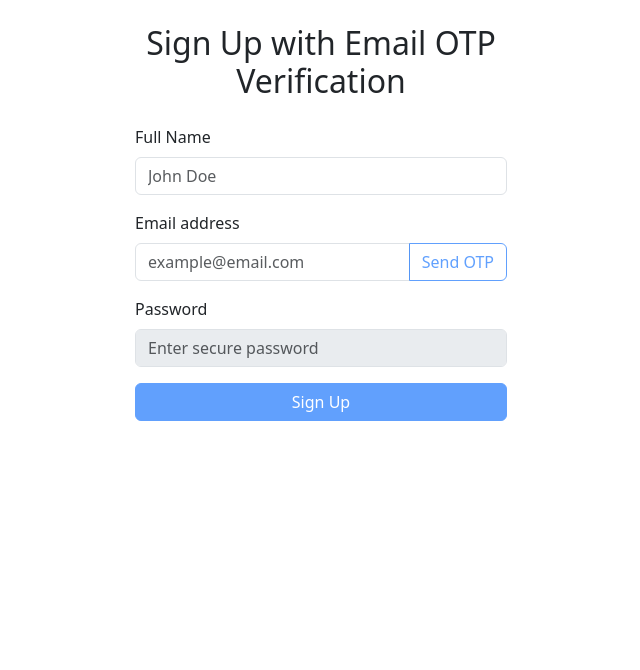
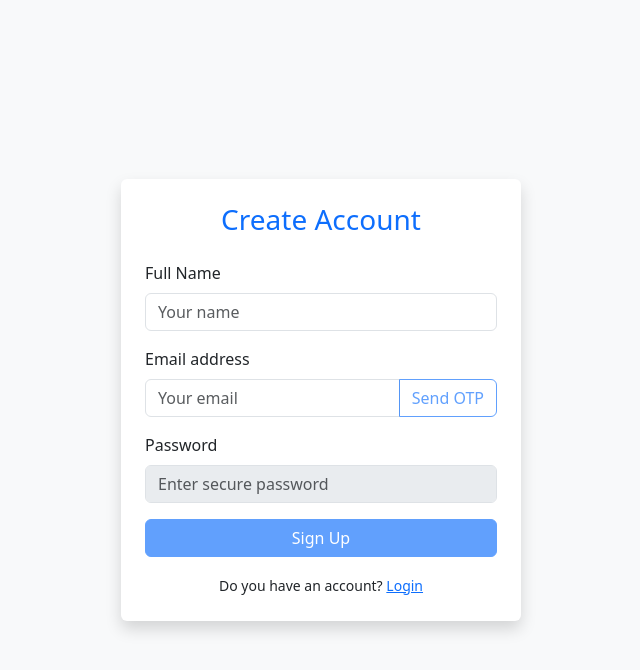
Before and after one commit to KaviniWickramasooriya/Task_Management_System, a React (Create React App) app in the folder frontend/: page /signup in a window 1280 px wide. Shown: the top 670 px of the page, without its empty margins (319-959 px from the left). Built offline with nearby package versions, Linux system fonts and the light colour scheme; no server answers.

Commit message:
update sign up and login

```diff
--- a/frontend/src/pages/Authentication/LoginPage.jsx
+++ b/frontend/src/pages/Authentication/LoginPage.jsx
@@ -69,7 +69,7 @@ function LoginPage() {
               value={formData.email}
               onChange={handleChange}
               required
-              placeholder="example@email.com"
+              placeholder="Enter your email"
             />
           </div>
 
--- a/frontend/src/pages/Authentication/SignUp.jsx
+++ b/frontend/src/pages/Authentication/SignUp.jsx
@@ -117,8 +117,9 @@ function SignUp() {
   };
 
   return (
-    <div className="p-4" style={{ maxWidth: 420, margin: 'auto' }}>
-      <h2 className="mb-4 text-center">Sign Up with Email OTP Verification</h2>
+    <div className="d-flex align-items-center justify-content-center min-vh-100 bg-light">
+      <div className="shadow p-4 rounded bg-white" style={{ width: '100%', maxWidth: '400px' }}>
+      <h3 className="text-center mb-4 text-primary">Create Account</h3>
 
       {/* Message */}
       {message && <div className="alert alert-info">{message}</div>}
@@ -133,7 +134,7 @@ function SignUp() {
           className="form-control"
           value={formData.name}
           onChange={handleChange}
-          placeholder="John Doe"
+          placeholder="Your name"
           required
         />
       </div>
@@ -149,7 +150,7 @@ function SignUp() {
             className="form-control"
             value={formData.email}
             onChange={handleChange}
-            placeholder="example@email.com"
+            placeholder="Your email"
             required
             disabled={otpSent} // disable email input after OTP sent
           />
@@ -214,6 +215,13 @@ function SignUp() {
       >
         {loadingSignUp ? 'Signing up...' : 'Sign Up'}
       </button>
+
+        <div className="text-center mt-3">
+          <small>
+            Do you have an account? <a href="/">Login</a>
+          </small>
+        </div>
+    </div>
     </div>
   );
 }
```
